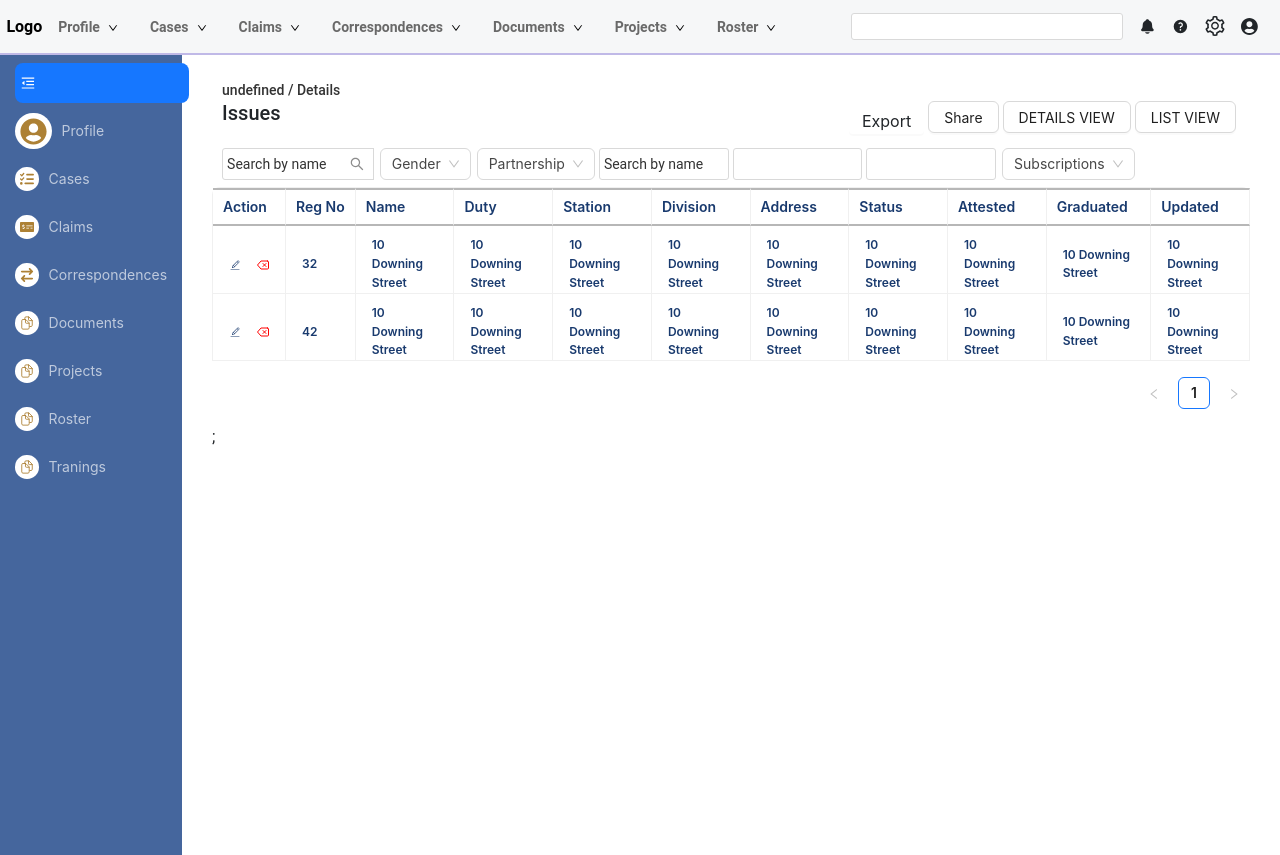
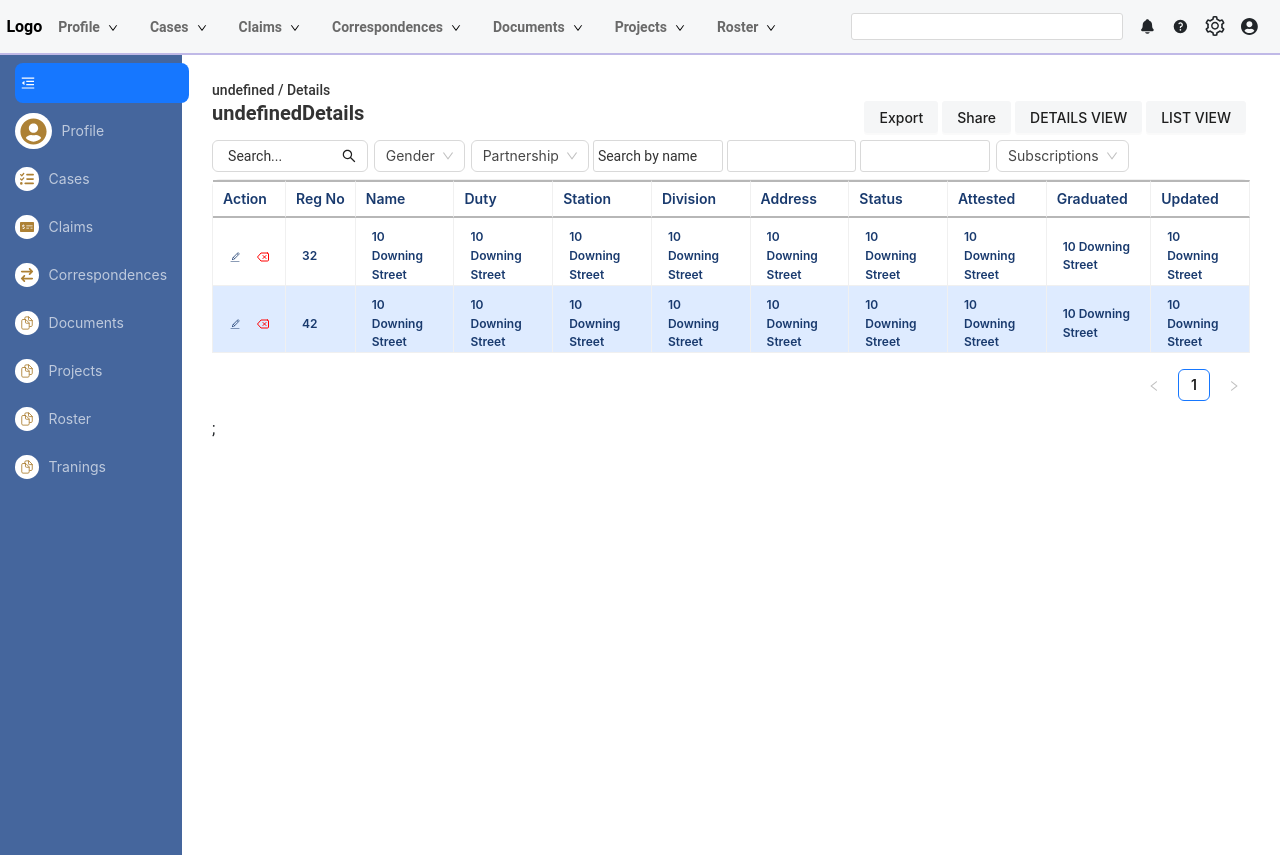
Before and after one commit to kashif147/ProjectShell-1, a React (Create React App) app: page /Details in a window 1280 px wide. Built offline with nearby package versions, Linux system fonts and the light colour scheme.

Commit message:
05-08-2024

```diff
--- a/src/Entry.js
+++ b/src/Entry.js
@@ -1,36 +1,34 @@
-import React from 'react'
-import { BrowserRouter as Router, Route, Routes } from 'react-router-dom';
-import { useNavigate } from 'react-router-dom';
-import MainDashBoard from './pages/MainDashBoard';
-import Header from './component/common/Header';
-import HeaderDetails from './component/common/HeaderDetails';
-import Projects from './pages/Projects';
-import SideNav from './component/common/SideNav';
+import React from "react";
+import { BrowserRouter as Router, Route, Routes } from "react-router-dom";
+import { useNavigate } from "react-router-dom";
+import MainDashBoard from "./pages/MainDashBoard";
+import Header from "./component/common/Header";
+import HeaderDetails from "./component/common/HeaderDetails";
+import Projects from "./pages/Projects";
+import SideNav from "./component/common/SideNav";
 
 function Entry() {
   return (
-    <div  >
+    <div>
       <Header />
-      <div className="main-route d-flex " >
-        <div >
+      <div className="main-route d-flex ">
+        <div>
           <SideNav />
         </div>
-        <div style={{width:"100%"}}>
+        <div style={{ width: "100%" }}>
           <div>
-
-      <HeaderDetails />
+            <HeaderDetails />
           </div>
-
-        <div className='main-main' style={{borderRight:"2px"}}>
-      <Routes>
-        <Route path="/" element={<MainDashBoard />} />
-        <Route path='Details' element={<Projects />} />
-      </Routes>
-      </div>
+          <div className="main-main" >
+            <Routes>
+              <Route path="/" element={<MainDashBoard />} />
+              <Route path="Details" element={<Projects />} />
+            </Routes>
+          </div>
         </div>
       </div>
     </div>
-  )
+  );
 }
 
-export default Entry
+export default Entry;
--- a/src/component/common/Header.js
+++ b/src/component/common/Header.js
@@ -1,88 +1,95 @@
-import {React,useState} from 'react'
-import { useNavigate } from 'react-router-dom';
-import MyDrowpDown from './MyDrowpDown';
-import { SettingOutlined } from '@ant-design/icons';
-import Input from 'antd/es/input/Input';
+import { React, useState } from "react";
+import { useNavigate } from "react-router-dom";
+import MyDrowpDown from "./MyDrowpDown";
+import { SettingOutlined } from "@ant-design/icons";
+import Input from "antd/es/input/Input";
 import { FaUserCircle } from "react-icons/fa";
 import { HiMiniQuestionMarkCircle } from "react-icons/hi2";
 import { IoNotifications } from "react-icons/io5";
-import { Link } from 'react-router-dom';
-
-
+import { Link } from "react-router-dom";
 
 function Header() {
-    const [token, settoken] = useState(null)
+  const [token, settoken] = useState(null);
   const navigate = useNavigate();
-
 
   const navLinks = [
     {
-        key:"1",
-        label:(
-          <Link to="Details" state={{ search: 'Profile' }}>
+      key: "1",
+      label: (
+        <Link to="/" state={{ search: "Profile" }}>
           Main Page
         </Link>
-        )
+      ),
     },
     {
-        key:"",
-        label:(
-          <Link to="/" state={{ search: 'Profile' }}>
+      key: "",
+      label: (
+        <Link to="Details" state={{ search: "Profile" }}>
           Details Page
         </Link>
-        )
-    }
-   ]
+      ),
+    },
+  ];
   return (
-    <div className='Header-border'>
-
-
-    <div className='Header-padding d-flex justify-content-between align-items-baseline'>
+    <div className="Header-border">
+      <div className="Header-padding d-flex justify-content-between align-items-baseline">
         <nav class="navbar navbar-expand-lg navbar-light ">
-  <a class="navbar-brand" href="#" style={{color:"black", fontSize:"16px", fontWeight:"600"}}>Logo</a>
-  <button class="navbar-toggler" type="button" data-toggle="collapse" data-target="#navbarNav" aria-controls="navbarNav" aria-expanded="false" aria-label="Toggle navigation">
+          <a
+            class="navbar-brand"
+            href="#"
+            style={{ color: "black", fontSize: "16px", fontWeight: "600" }}
+          >
+            Logo
+          </a>
+          <button
+            class="navbar-toggler"
+            type="button"
+            data-toggle="collapse"
+            data-target="#navbarNav"
+            aria-controls="navbarNav"
+            aria-expanded="false"
+            aria-label="Toggle navigation"
+          >
             <span class="navbar-toggler-icon"></span>
           </button>
           <div class="collapse navbar-collapse" id="navbarNav">
             <ul class="navbar-nav align-items-baseline">
               <li class="nav-item nav-links-container">
-        <MyDrowpDown title={"Profile"}  items={navLinks}   />
+                <MyDrowpDown title={"Profile"} items={navLinks} />
               </li>
               <li class="nav-item nav-links-container">
-        <MyDrowpDown title={"Cases"}  items={navLinks}  />
-
-      {/* <MyDrowpDown title={"Projects"}  /> */}
+                <MyDrowpDown title={"Cases"} items={navLinks} />
               </li>
               <li class="nav-item nav-links-container">
-        <MyDrowpDown title={"Claims"}  items={navLinks}  />
-      {/* <MyDrowpDown title={"Filters"} /> */}
+                <MyDrowpDown title={"Claims"} items={navLinks} />
               </li>
               <li class="nav-item nav-links-container">
-        <MyDrowpDown title={"Correspondences"}  items={navLinks}  />
+                <MyDrowpDown title={"Correspondences"} items={navLinks} />
               </li>
               <li class="nav-item nav-links-container">
-        <MyDrowpDown title={"Documents"}  items={navLinks}  />
+                <MyDrowpDown title={"Documents"} items={navLinks} />
               </li>
               <li class="nav-item nav-links-container">
-        <MyDrowpDown title={"Projects"}  items={navLinks}  />
+                <MyDrowpDown title={"Projects"} items={navLinks} />
               </li>
               <li class="nav-item nav-links-container">
-        <MyDrowpDown title={"Roster"}  items={navLinks}  />
+                <MyDrowpDown title={"Roster"} items={navLinks} />
               </li>
             </ul>
           </div>
         </nav>
-<div className='input-container d-flex'>
-  <Input className=' top-search'  style={{marginRight:"1rem"}}/>
-  <IoNotifications style={{ fontSize: '27px', marginRight:"1rem" }}/>
-  <HiMiniQuestionMarkCircle style={{ fontSize: '27px', marginRight:"1rem" }}/>
-  <SettingOutlined  style={{ fontSize: '20px', marginRight:"1rem" }} />
-  <FaUserCircle style={{ fontSize: '27px', marginRight:"1rem" }} />
-
+        <div className="input-container d-flex">
+          <Input className=" top-search" style={{ marginRight: "1rem" }} />
+          <IoNotifications style={{ fontSize: "27px", marginRight: "1rem" }} />
+          <HiMiniQuestionMarkCircle
+            style={{ fontSize: "27px", marginRight: "1rem" }}
+          />
+          <SettingOutlined style={{ fontSize: "20px", marginRight: "1rem" }} />
+          <FaUserCircle style={{ fontSize: "27px", marginRight: "1rem" }} />
         </div>
       </div>
     </div>
-  )
+  );
 }
 
-export default Header
+export default Header;
--- a/src/component/common/HeaderDetails.js
+++ b/src/component/common/HeaderDetails.js
@@ -1,128 +1,161 @@
-import {useState,React} from 'react'
-import { useLocation } from 'react-router-dom';
-import { RightOutlined,PlusOutlined, MenuFoldOutlined,
-    MenuUnfoldOutlined, } from '@ant-design/icons';
-import { Input, Button } from 'antd';
-import MySelect from './MySelect';
-import SideNav from './SideNav';
-import { FaLess } from 'react-icons/fa';
-import MyDrowpDown from './MyDrowpDown';
-import {SerachFitersLookups} from "../../Data"
+import { useState, React } from "react";
+import { useLocation } from "react-router-dom";
+import {
+  RightOutlined,
+  PlusOutlined,
+  MenuFoldOutlined,
+  MenuUnfoldOutlined,
+} from "@ant-design/icons";
+import { Input, Button } from "antd";
+import MySelect from "./MySelect";
+import SideNav from "./SideNav";
+import { FaLess } from "react-icons/fa";
+import MyDrowpDown from "./MyDrowpDown";
+import { SerachFitersLookups } from "../../Data";
+import { SearchOutlined } from "@ant-design/icons";
 
 function HeaderDetails() {
   const { Search } = Input;
   const location = useLocation();
   const currentURL = `${location?.pathname}`;
-    const nav = location?.pathname || '';
-    const formattedNav = nav.replace(/^\//, '');
-    console.log(location,"123")
-    const [isSideNav, setisSideNav] = useState(true)
+  const nav = location?.pathname || "";
+  const formattedNav = nav.replace(/^\//, "");
+  console.log(location?.key, "123");
+  console.log(typeof nav);
+  const [isSideNav, setisSideNav] = useState(true);
 
   const mriatalStatus = [
     {
       label: "Single",
-          key: '1',
+      key: "1",
     },
     {
-          label: 'Married',
-          key: '2',
+      label: "Married",
+      key: "2",
     },
     {
       label: "Seperated",
-          key: '3',
+      key: "3",
     },
     {
       label: "Divorced",
-          key: '4',
+      key: "4",
     },
   ];
   const SubscriptionsLookups1 = [
     {
       label: "Single",
-          key: '1',
+      key: "1",
     },
     {
-          label: 'Married',
-          key: '2',
+      label: "Married",
+      key: "2",
     },
     {
       label: "Seperated",
-          key: '3',
+      key: "3",
     },
     {
       label: "Divorced",
-          key: '4',
+      key: "4",
     },
   ];
-const Gender= [
+  const Gender = [
     {
-      key: '1',
+      key: "1",
       label: "Male",
     },
     {
-      key: '2',
+      key: "2",
       label: "Female",
     },
     {
-      key: '3',
+      key: "3",
       label: "Other",
     },
-
-  ]
+  ];
   const [selectedValue, setSelectedValue] = useState(null);
 
-  const handleChange = value => {
+  const handleChange = (value) => {
     setSelectedValue(value);
   };
   const SubscriptionsLookups = [];
-  SerachFitersLookups?.SubscriptionsLookups.map((item)=>{
+  SerachFitersLookups?.SubscriptionsLookups.map((item) => {
     let obj = {
-      key:item?.key,
-      label:item?.label
-    }
-    SubscriptionsLookups.push(obj)
-  })
-  console.log(location?.state?.search,"21")
+      key: item?.key,
+      label: item?.label,
+    };
+    SubscriptionsLookups.push(obj);
+  });
   return (
-    <div className='details-header d-flex w-100%'>
-       <div style={{width:"100%"}}>
-        <div className='d-flex ' style={{paddingLeft:"10px",paddingRight:"10px"}}>
-      <p className='bred-cram-main'>
-       { nav=="/"?`Details  /  ${location?.state?.search}` :` ${location?.state?.search}  / ${formattedNav}`}
+    <div className="details-header d-flex w-100%">
+      <div style={{ width: "100%" }}>
+        <div className="d-flex ">
+          <p className="bred-cram-main">
+            {(location?.key == "default" && nav == "/") || nav == "/"
+              ? `Profile / Main`
+              : ` ${location?.state?.search}  / ${formattedNav}`}
           </p>
         </div>
-        <div className='search-main'>
-            <div className='title d-flex justify-content-between'  style={{paddingLeft:"10px",paddingRight:"10px"}} >
-            <h2 style={{fontSize:"20px", marginBottom:"1rem"}}>Issues</h2>
+        <div className="search-main">
+          <div className="title d-flex justify-content-between">
+            <h2 className="title-main">
+              {nav == "/" && location?.state == null
+                ? `Profile  /  Details`
+                  ? nav == "/"
+                  : `${location?.state?.search} /  Details`
+                : ` ${location?.state?.search}${formattedNav}`}
+            </h2>
             <div>
-
-               <Button className='me-1 btn'>Export</Button>
-               <Button className='me-1'>Share</Button>
-               <Button className='me-1'>DETAILS VIEW</Button>
-               <Button className='me-1'>LIST VIEW</Button>
+              <Button className="me-1 gray-btn butn">Export</Button>
+              <Button className="me-1 gray-btn butn">Share</Button>
+              <Button className="me-1 gray-btn butn">DETAILS VIEW</Button>
+              <Button className="me-1 gray-btn butn">LIST VIEW</Button>
             </div>
           </div>
-            <div className='d-flex search-fliters'>
-        <Search placeholder='Search by name'  type='search' style={{width:'15%'}} className="margin" />
-        <MySelect placeholder={"Gender"} className="margin" options={Gender} />
+          <div className="d-flex search-fliters">
+            <Input
+              placeholder="Search..."
+              style={{ width: "15%" }}
+              suffix={<SearchOutlined />}
+            />
+            <MySelect
+              placeholder={"Gender"}
+              className="margin"
+              options={Gender}
+            />
             <MySelect placeholder={"Partnership"} options={mriatalStatus} />
-        {/* <MyDrowpDown title={"Partnership"} style={{width:'12.5%'}} items={mriatalStatus}  className="margin" /> */}
-        <Input placeholder='Search by name'  type='search' style={{width:'12.5%'}} className="margin" />
-        <Input  type='search' style={{width:'12.5%'}} className="margin" />
-        <Input  type='search' style={{width:'12.5%'}} className="margin" />
-        <MySelect placeholder={"Subscriptions"} options={SubscriptionsLookups} />
+            <Input
+              placeholder="Search by name"
+              type="search"
+              style={{ width: "12.5%" }}
+              className="margin"
+            />
+            <Input
+              type="search"
+              style={{ width: "12.5%" }}
+              className="margin"
+            />
+            <Input
+              type="search"
+              style={{ width: "12.5%" }}
+              className="margin"
+            />
+            <MySelect
+              placeholder={"Subscriptions"}
+              options={SubscriptionsLookups}
+            />
             {/* <MySelect placeholder={"Project"} className="margin" />
         <MySelect placeholder={"Project"} className="margin" />
         <MySelect placeholder={"Assignee"} className="margin" />
         <Button className='margin'>
             More <PlusOutlined />
         </Button> */}
-
           </div>
         </div>
       </div>
     </div>
-  )
+  );
 }
 
-export default HeaderDetails
+export default HeaderDetails;
--- a/src/pages/Projects.js
+++ b/src/pages/Projects.js
@@ -89,7 +89,9 @@ export default function Projects() {
   return (
 
     <div>
-      <Table dataSource={dataSource} columns={columns} bordered />;
+      <Table dataSource={dataSource} columns={columns} bordered
+          rowClassName={(record, index) => (index % 2 !== 0 ? 'odd-row' : 'even-row')}
+      />;
     </div>
   )
 }
```
Lines whose indentation alone changed are shown as unchanged.
